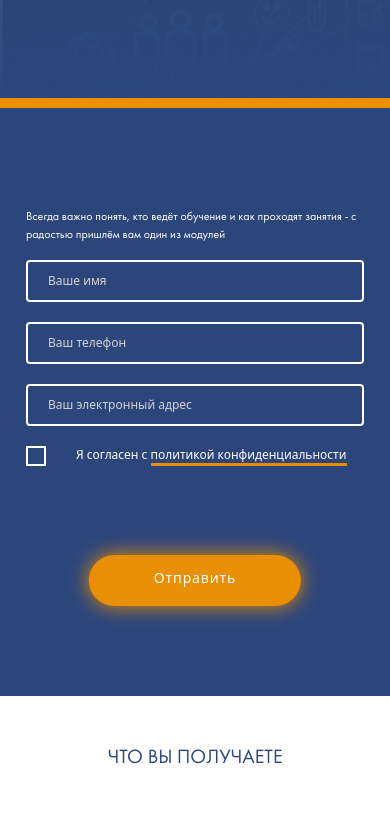
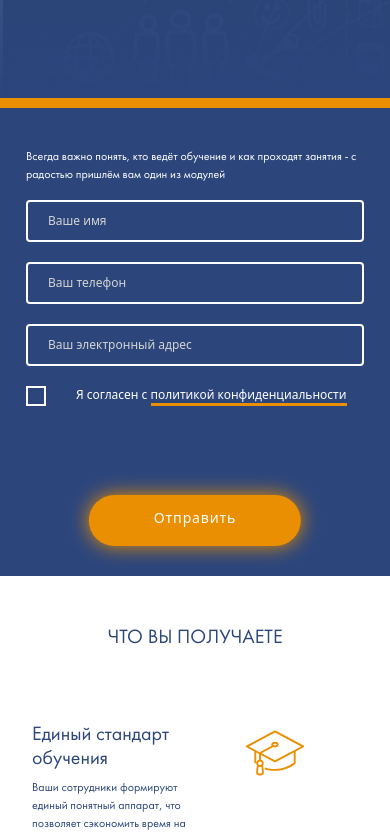
Before and after one commit to PistrunXvX/MBA-sites, a Svelte app: page / in a window 390 px wide. Shown: the part 1715-2547 px from the top of the page. Built offline with nearby package versions, Linux system fonts and the light colour scheme.

Commit message:
отступ при адаптиве в form и сжатые img

```diff
--- a/public/global.css
+++ b/public/global.css
@@ -585,6 +585,8 @@
         padding-left: 10px !important;
         padding-right: 10px !important;
         margin-bottom: 50px !important;
+        padding-bottom: 30px !important;
+        padding-top: 40px !important;
     }
 
     .form-container .form-block .p{
```
